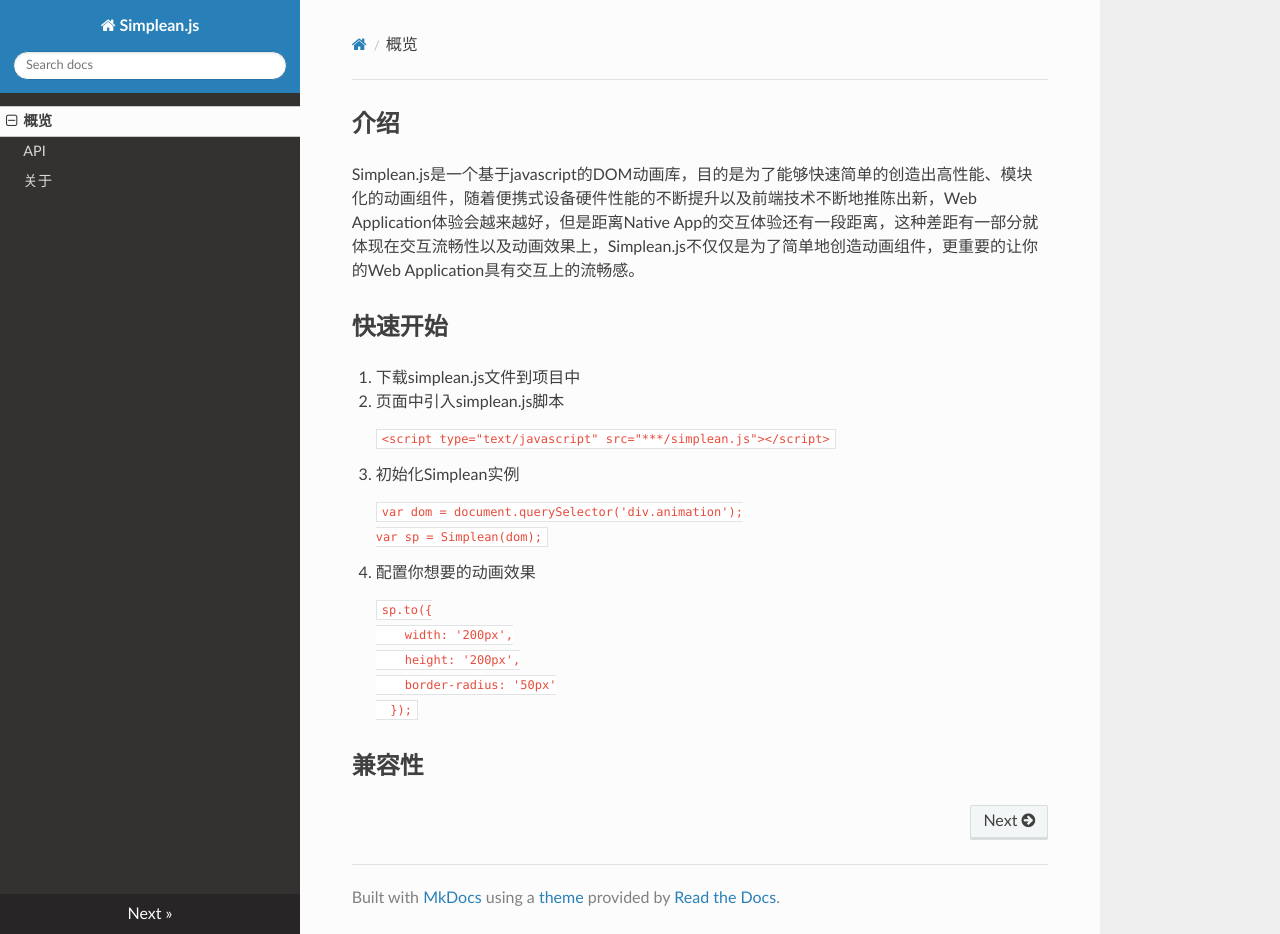
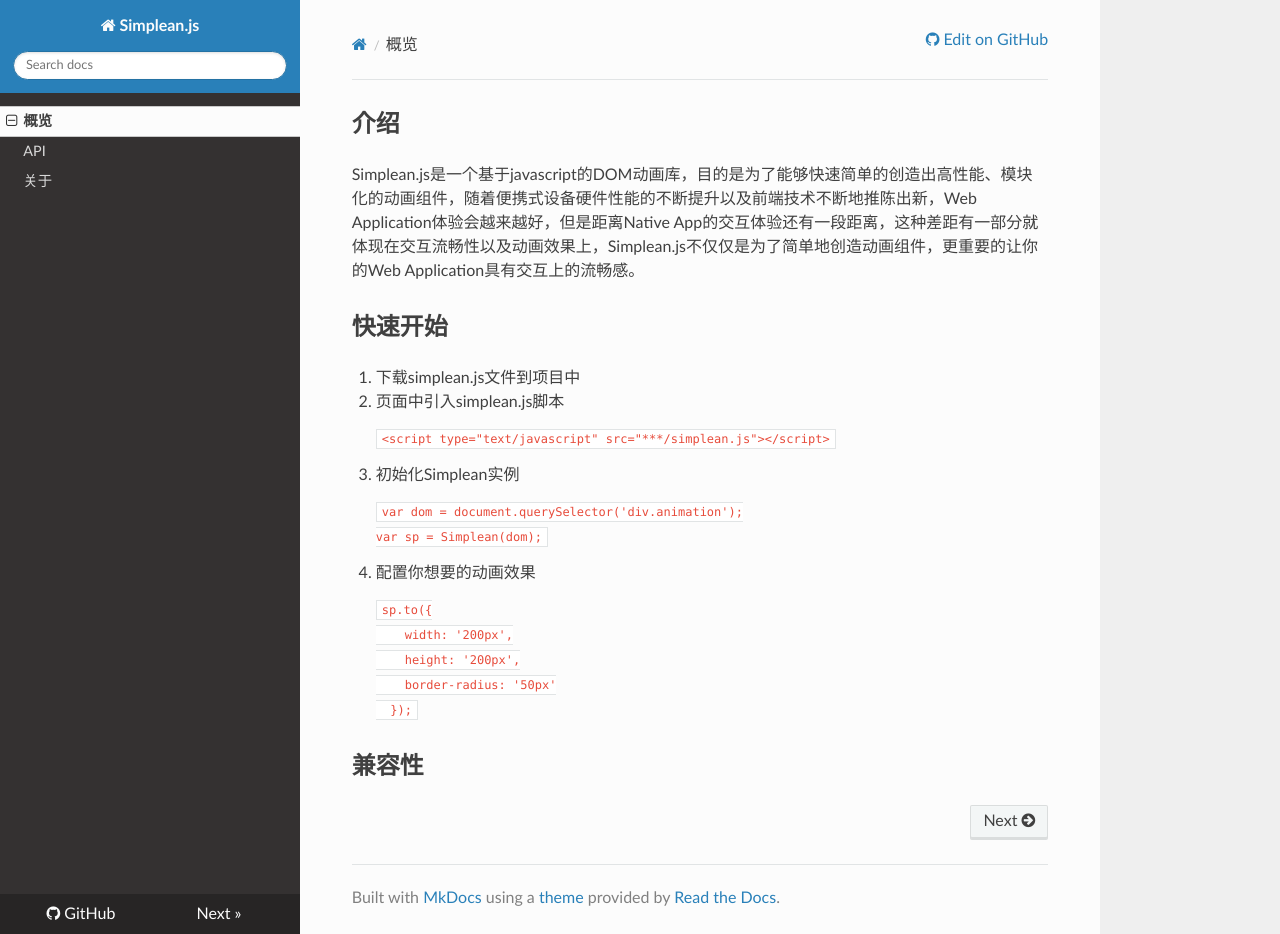
Before and after one commit to lmllml/simplean.js, an MkDocs documentation site: the page built from docs/index.md, in a window 1280 px wide and 934 px high. Built offline with MkDocs 1.6.1, drawn with Linux system fonts in a browser that asks for light colours; nearby versions of some CDN libraries; old or Windows-style settings are respelled for this version of MkDocs; some of the changed lines change nothing that is shown.

Commit message:
add repo_url

```diff
--- a/mkdocs.yml
+++ b/mkdocs.yml
@@ -4,3 +4,4 @@
 - API: api.md
 - 关于: about.md
 theme: readthedocs
+repo_url: https://github.com/liyandalmllml/simplean.js.git
```
